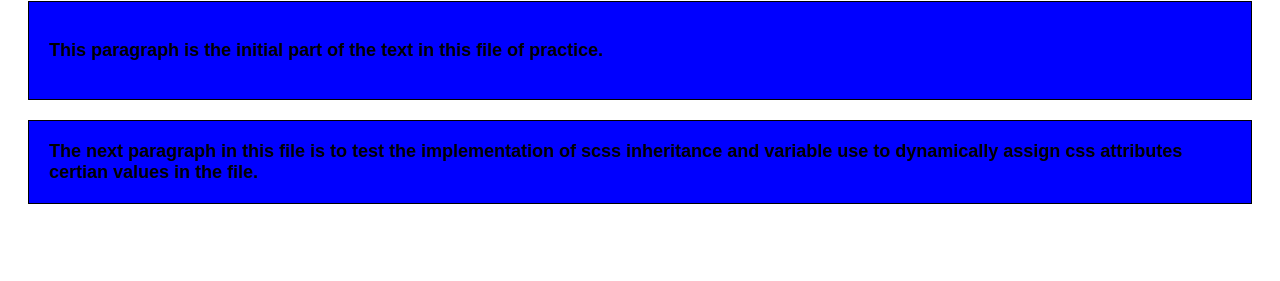
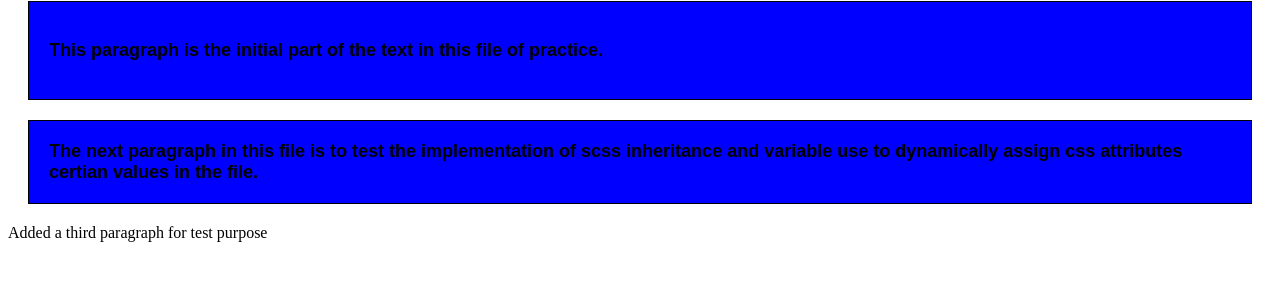
Before and after one commit to BerhanuBK/scss, a plain HTML site: page index.html in a window 1280 px wide. Shown: the part 65-346 px from the top of the page. Drawn offline with Linux system fonts and the light colour scheme.

Commit message:
Third paragraph without p

```diff
--- a/index.html
+++ b/index.html
@@ -12,5 +12,6 @@
 
         <div><P id="success">The next paragraph in this file is to test the implementation of scss inheritance and variable use to dynamically assign css attributes certian values in the file. </P></div>
 
+        <div> Added a third paragraph for test purpose</div>
     </Body>
 </Html>
```
